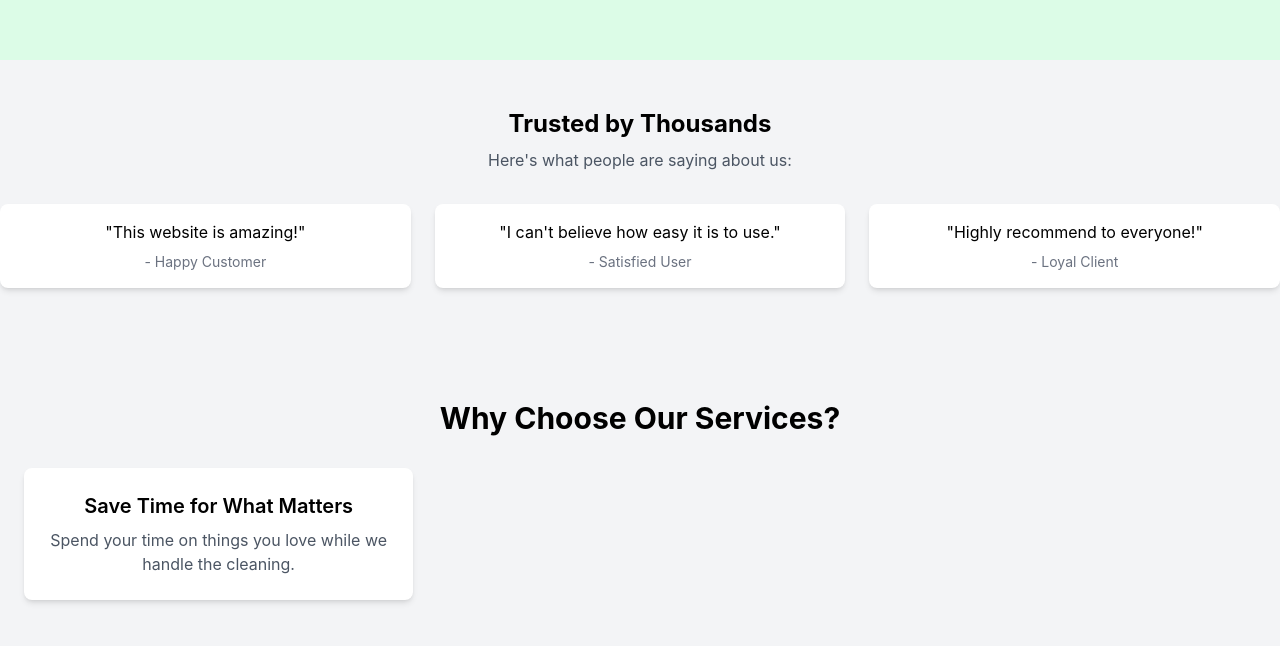
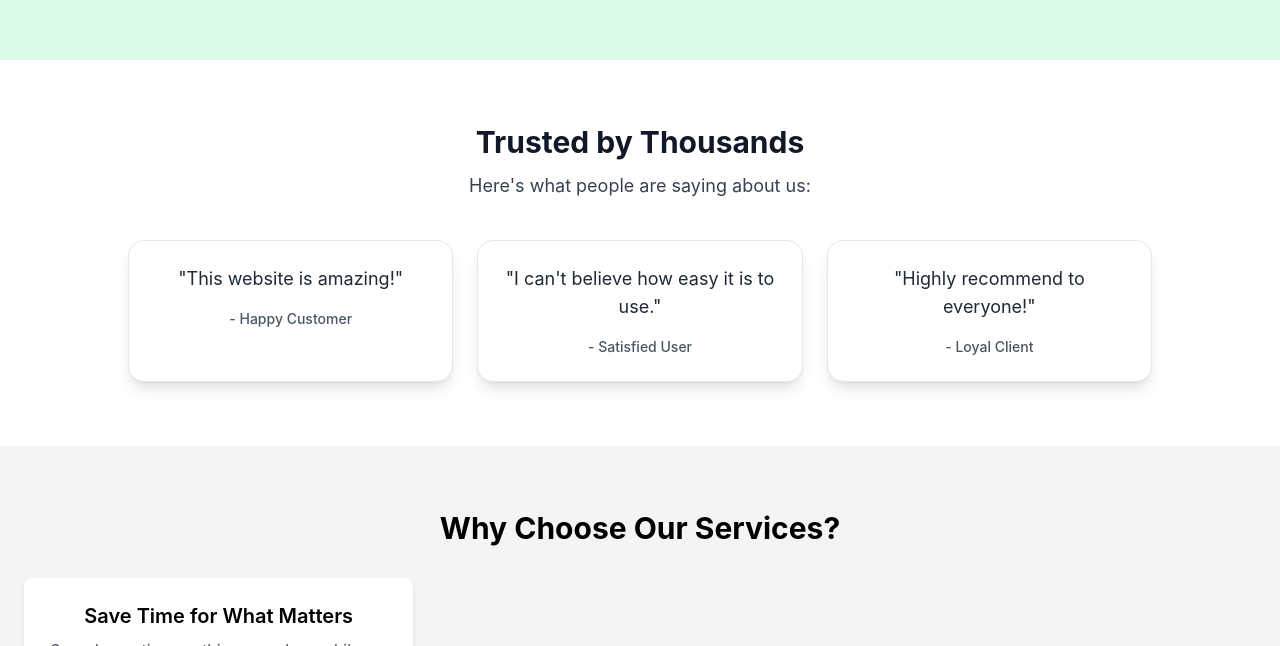
Before and after one commit to ramlow07/Cleaners-app, a React (Create React App) app in the folder frontend/my-app/: page /home in a window 1280 px wide. Shown: the part 800-1446 px from the top of the page. Built offline with nearby package versions, Linux system fonts and the light colour scheme.

Commit message:
refactor: improving social proof section design and adding hover to the cards

```diff
--- a/frontend/my-app/src/components/homepage/SocialProofSection.tsx
+++ b/frontend/my-app/src/components/homepage/SocialProofSection.tsx
@@ -2,25 +2,33 @@ import React from "react";
 
 const SocialProofSection = () => {
   return (
-    <section className="bg-gray-100 py-12">
-      <div className="container mx-auto text-center">
-        <h2 className="text-2xl font-bold">Trusted by Thousands</h2>
-        <p className="mt-2 text-gray-600">
+    <section className="bg-white py-16 px-6">
+      <div className="max-w-5xl mx-auto text-center">
+        <h2 className="text-3xl font-bold text-gray-900">
+          Trusted by Thousands
+        </h2>
+        <p className="mt-3 text-gray-700 text-lg">
           Here's what people are saying about us:
         </p>
-        <div className="mt-8 grid grid-cols-1 md:grid-cols-3 gap-6">
-          <div className="bg-white p-4 rounded-lg shadow-md">
-            <p>"This website is amazing!"</p>
-            <p className="mt-2 text-sm text-gray-500">- Happy Customer</p>
-          </div>
-          <div className="bg-white p-4 rounded-lg shadow-md">
-            <p>"I can't believe how easy it is to use."</p>
-            <p className="mt-2 text-sm text-gray-500">- Satisfied User</p>
-          </div>
-          <div className="bg-white p-4 rounded-lg shadow-md">
-            <p>"Highly recommend to everyone!"</p>
-            <p className="mt-2 text-sm text-gray-500">- Loyal Client</p>
-          </div>
+        <div className="mt-10 grid grid-cols-1 sm:grid-cols-2 md:grid-cols-3 gap-6">
+          {[
+            { text: "This website is amazing!", author: "Happy Customer" },
+            {
+              text: "I can't believe how easy it is to use.",
+              author: "Satisfied User",
+            },
+            { text: "Highly recommend to everyone!", author: "Loyal Client" },
+          ].map((testimonial, index) => (
+            <div
+              key={index}
+              className="bg-white p-6 rounded-2xl shadow-lg border border-gray-200 transform transition-all duration-300 hover:scale-105 hover:shadow-xl"
+            >
+              <p className="text-gray-800 text-lg">"{testimonial.text}"</p>
+              <p className="mt-4 text-sm text-gray-600 font-medium">
+                - {testimonial.author}
+              </p>
+            </div>
+          ))}
         </div>
       </div>
     </section>
```
